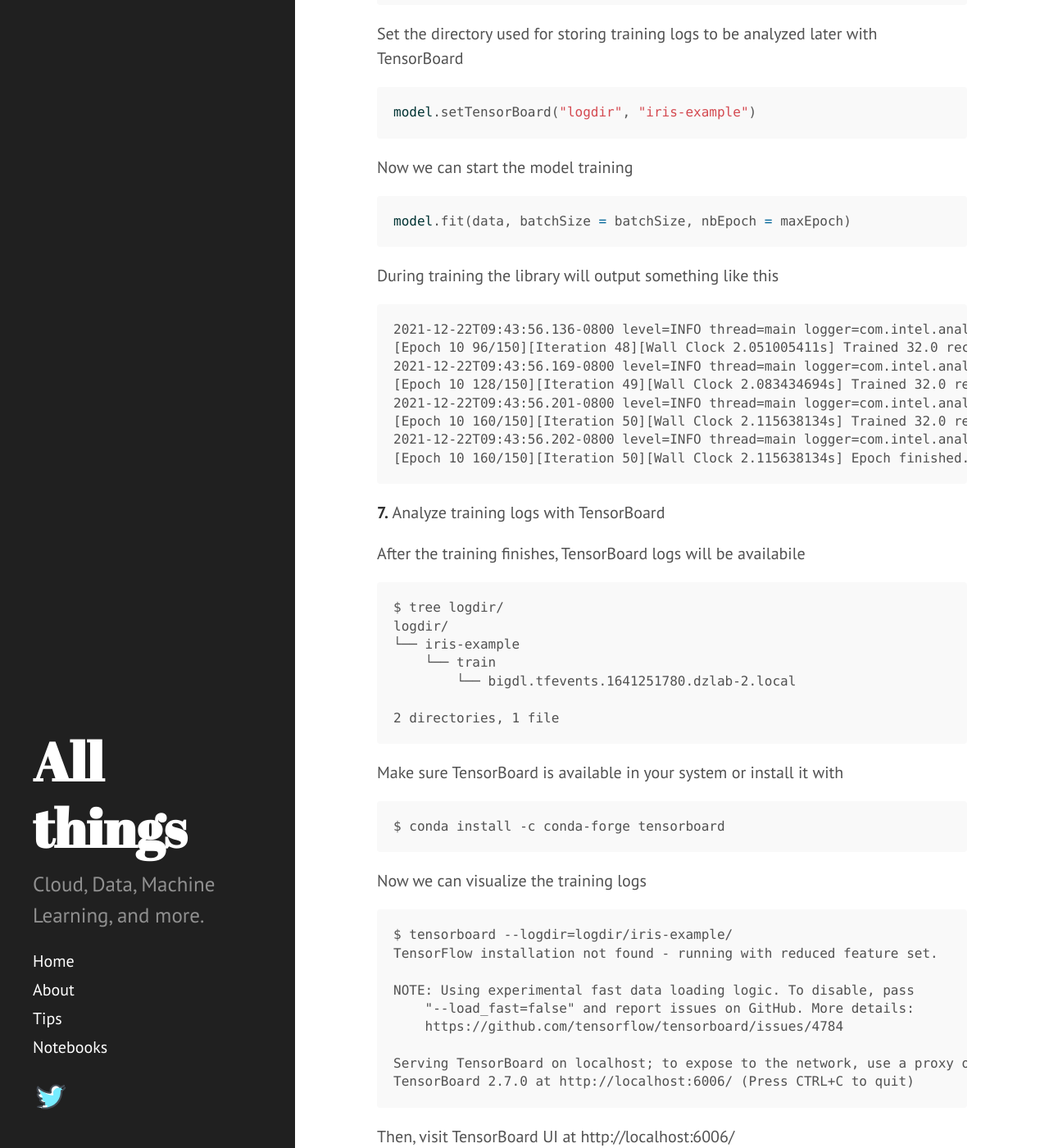
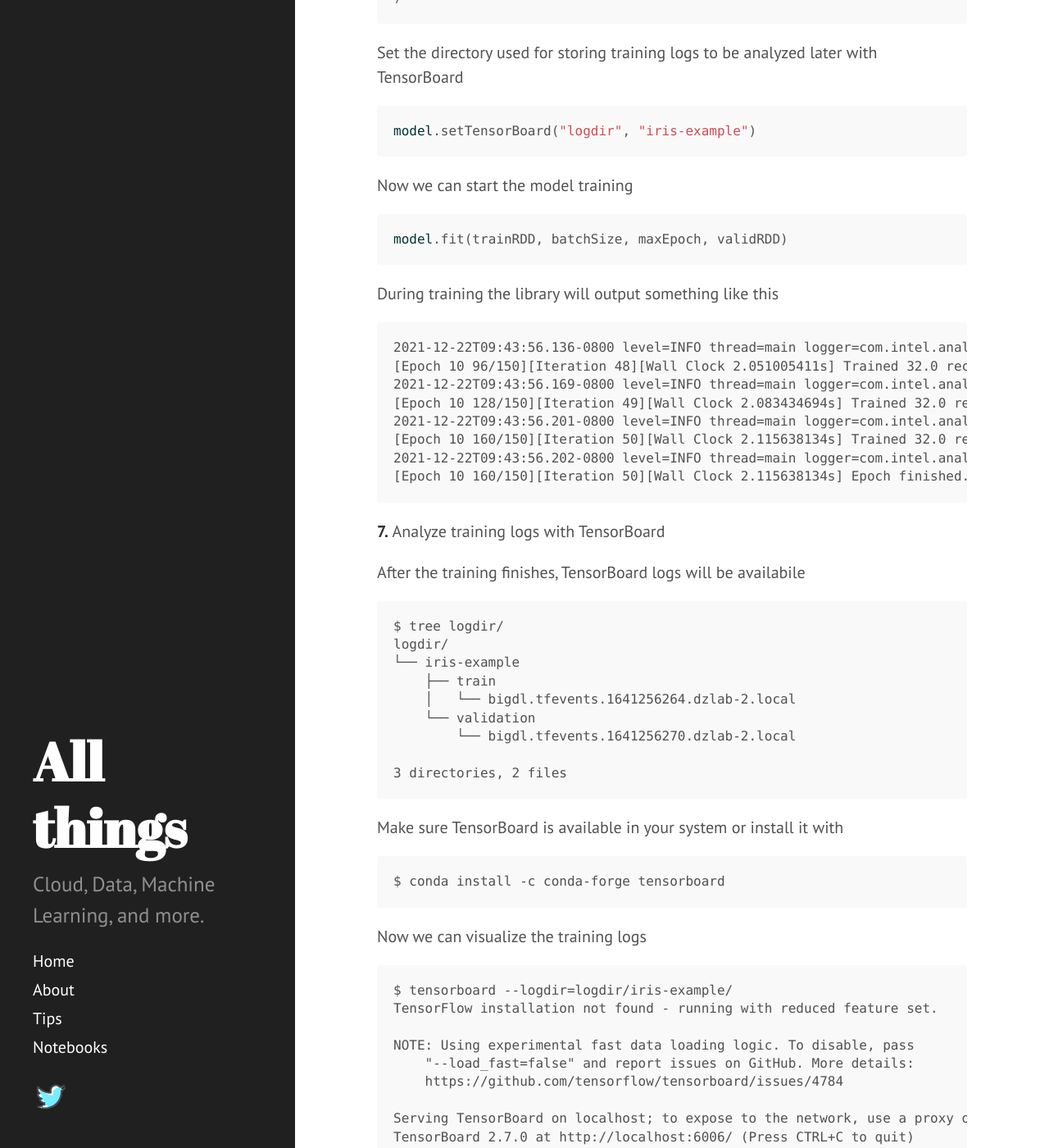
Before and after one commit to dzlab/dzlab.github.io, a Jekyll site: the page built from _posts/2021-12-22-deeplearning-spark.md, in a window 1280 px wide and 1400 px high, scrolled down 3034 px. Shown: the whole window at 82% size. Built offline with Jekyll 4.4.1, drawn with Linux system fonts in a browser that asks for light colours; nearby versions of some CDN libraries; a script that is not in the unit is left out; the table of contents is made by our own code; some of the changed text lies outside the part shown.

Commit message:
added validation chart

````diff
--- a/_posts/2021-12-22-deeplearning-spark.md
+++ b/_posts/2021-12-22-deeplearning-spark.md
@@ -64,8 +64,9 @@
 val labels = Array("Iris-setosa", "Iris-versicolor", "Iris-virginica")
 val labelCol = "class"
 val featureCols = Array("sepal_len", "sepal_wid", "petal_len", "petal_wid")
-val (trainDF, evalDF) = dataset.randomSplit(Array(0.8, 1 - 0.8), 31)
+val (trainDF, validDF, evalDF) = dataset.randomSplit(Array(0.8, 0.1, 0.1), 31)
 val trainRDD = prepareDatasetForFitting(trainDF, labelCol, featureCols)
+val validRDD = prepareDatasetForFitting(validDF, labelCol, featureCols)
 val evalRDD = prepareDatasetForFitting(evalDF, labelCol, featureCols)
 ```
 
@@ -122,7 +123,7 @@
 Now we can start the model training
 
 ```scala
-model.fit(data, batchSize = batchSize, nbEpoch = maxEpoch)
+model.fit(trainRDD, batchSize, maxEpoch, validRDD)
 ```
 
 During training the library will output something like this
@@ -138,8 +139,6 @@
 [Epoch 10 160/150][Iteration 50][Wall Clock 2.115638134s] Epoch finished. Wall clock time is 2119.552539 ms
 ```
 
-
-
 **7.** Analyze training logs with TensorBoard
 
 After the training finishes, TensorBoard logs will be availabile
@@ -147,10 +146,12 @@
 $ tree logdir/
 logdir/
 └── iris-example
-    └── train
-        └── bigdl.tfevents.1641251780.dzlab-2.local
+    ├── train
+    │   └── bigdl.tfevents.1641256264.dzlab-2.local
+    └── validation
+        └── bigdl.tfevents.1641256270.dzlab-2.local
 
-2 directories, 1 file
+3 directories, 2 files
 ```
 
 Make sure TensorBoard is available in your system or install it with
````
Also changed, not shown: assets/2021/20211230-spark-bigdl-tensorboard.png.
